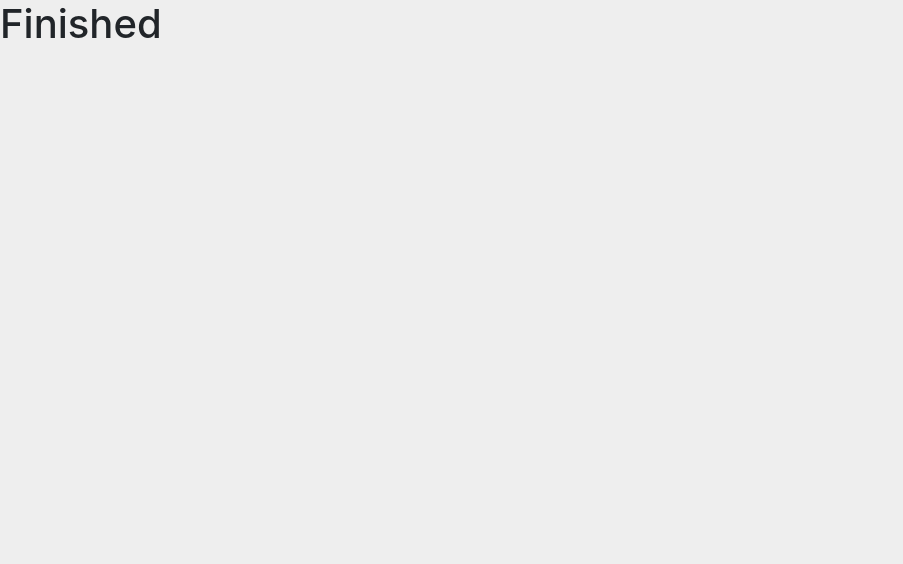
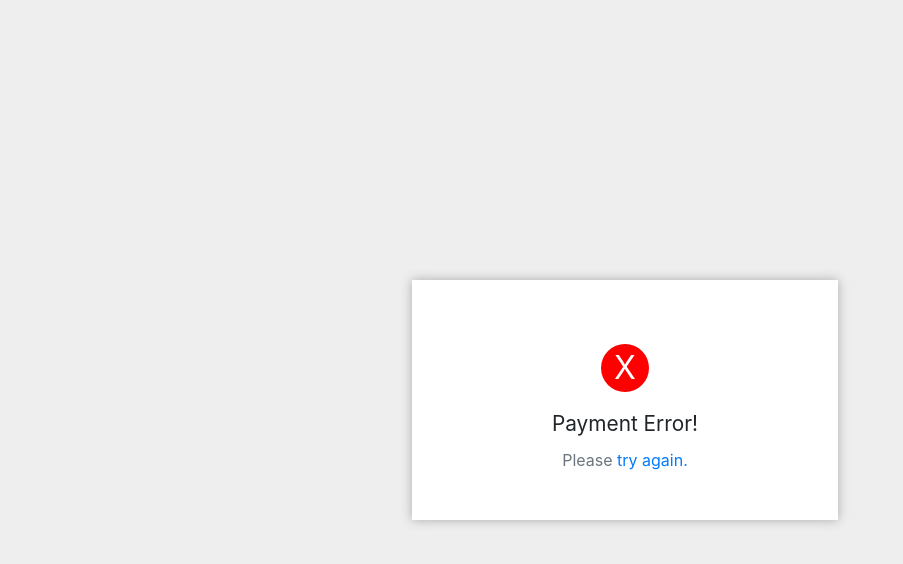
Before and after one commit to ciancollier17/credit-card-form, a React (Create React App) app: page /finished/error in a window 1280 px wide. Shown: the top 564 px of the page, without its empty margins (0-903 px from the left). Built offline with nearby package versions, Linux system fonts and the light colour scheme; a web font is replaced by a local one.

Commit message:
Combined component for error and success pages and created styles for error and success page

```diff
--- a/src/ErrorPage.jsx
+++ /dev/null
@@ -1,11 +0,0 @@
-import React from 'react';
-
-function ErrorPage () {
-  return (
-    <div>
-      <h1>An Error Occured</h1>
-    </div>
-  );
-}
-
-export default ErrorPage;
--- a/src/FinishedPage.jsx
+++ b/src/FinishedPage.jsx
@@ -1,11 +1,36 @@
 import React from 'react';
+import {Link} from 'react-router-dom';
 
-function FinishedPage () {
+const getErrorOrSucessPage = (error_or_success) => {
+  if (error_or_success == "error") {
+    return (
+      <React.Fragment>
+      <span id="endpage-graphic" className="error">X</span>
+      <p id="endpage-text">Payment Error!</p>
+      <p id="endpage-text-small">Please <Link to="/">try again.</Link></p>
+      </React.Fragment>
+    );
+  } else if (error_or_success == "success") {
+    return (
+      <React.Fragment>
+      <span id="endpage-graphic" className="success">&#x2713;</span>
+      <p id="endpage-text">Payment Successful!</p>
+      <p id="endpage-text-small">You may now close this window</p>
+      </React.Fragment>
+    );
+  }
+}
+
+function FinishedPage (props) {
   return (
-    <div>
-      <h1>Finished</h1>
+    <div id="content">
+      <div className="row">
+        <div id="form-container" className="col-lg-4" style={{width: "100%", display: "block"}}>
+          {getErrorOrSucessPage(props.match.params.errororsuccess)}
+        </div>
+      </div>
     </div>
-  )
+  );
 }
 
 export default FinishedPage;
--- a/src/LoadingPage.js
+++ b/src/LoadingPage.js
@@ -7,15 +7,16 @@ function LoadingPage (props) {
   const {cardholderName, CVC, creditCardNumber, expiryDate} = useSelector(full_state => full_state);
 
   useEffect(() => {
+    // Send data to back end
     axios.post('https://jsonplaceholder.typicode.com/users', {
       cardholderName,
       creditCardNumber,
       expiryDate,
       CVC
     }).then((res) => {
-      props.history.push('/finished');
+      props.history.push('/finished/success');
     }).catch((err) => {
-      document.history.push('/error');
+      props.history.push('/finished/error');
     });
   }, []);
 
--- /dev/null
+++ b/src/endpages.css
@@ -0,0 +1,33 @@
+#endpage-text {
+  text-align: center;
+  font-size: 1.3rem;
+  margin-bottom: 0.5rem;
+}
+
+#endpage-text-small {
+  margin-top: 0.5rem;
+  text-align: center;
+  font-size: 1rem;
+  color: #6c757d;
+  margin-bottom: 2rem;
+}
+
+#endpage-graphic {
+  border-radius: 50%;
+  color: #ffffff;
+  margin: auto;
+  font-size: 2rem;
+  width: 3rem;
+  height: 3rem;
+  display: block;
+  text-align: center;
+  margin-bottom: 1rem;
+}
+
+.success {
+  background-color: green;
+}
+
+.error {
+  background-color: red;
+}
--- a/src/index.js
+++ b/src/index.js
@@ -7,13 +7,13 @@ import reducers from './reducers';
 import App from './App';
 import LoadingPage from './LoadingPage';
 import FinishedPage from './FinishedPage';
-import ErrorPage from './ErrorPage';
 import * as serviceWorker from './serviceWorker';
 import "bootstrap/dist/css/bootstrap.min.css";
 import "./formcontainer.css";
 import "./creditcard.css";
 import "./form.css";
 import "./loadingpage.css";
+import "./endpages.css";
 
 let store = createStore(reducers);
 
@@ -22,8 +22,7 @@ const routing = (
     <Router>
       <Route exact path="/" component={App} />
       <Route path="/loading" component={LoadingPage} />
-      <Route path="/finished" component={FinishedPage} />
-      <Route path="/error" component={ErrorPage} />
+      <Route path="/finished/:errororsuccess" component={FinishedPage} />
     </Router>
   </Provider>
 );
```
